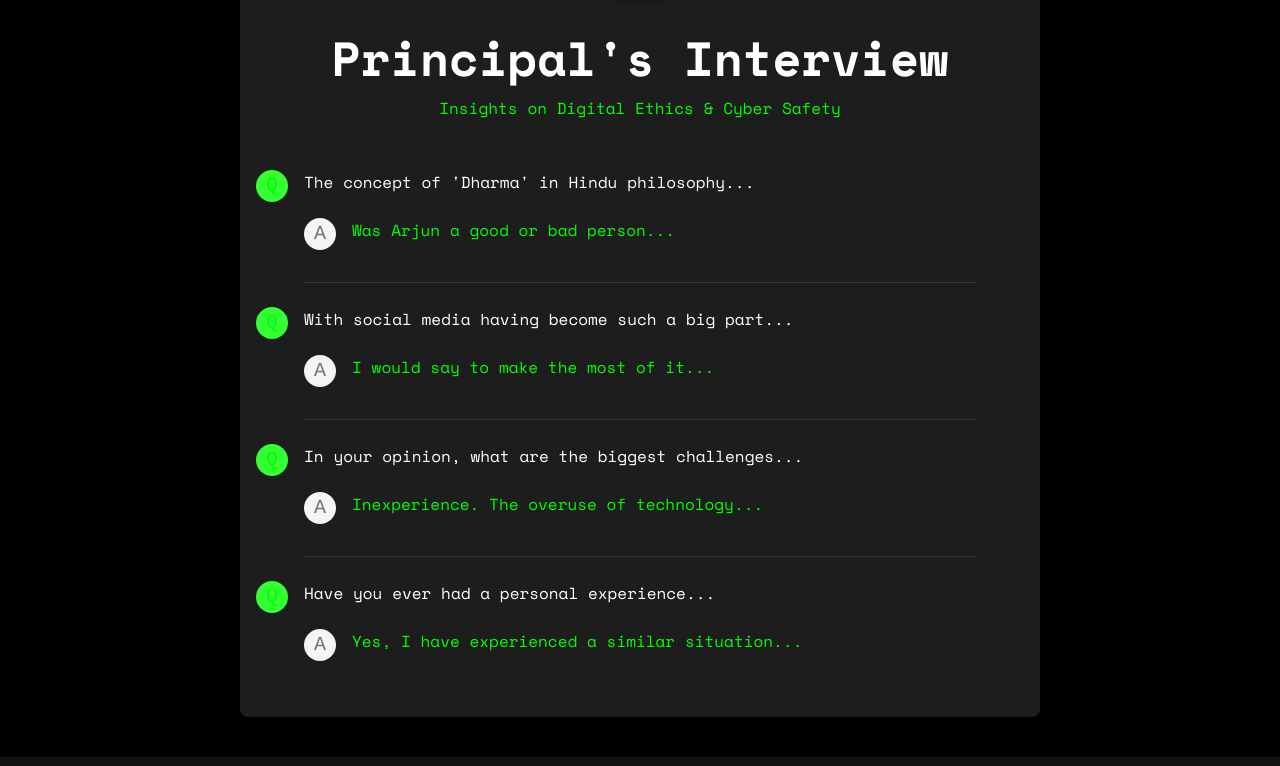
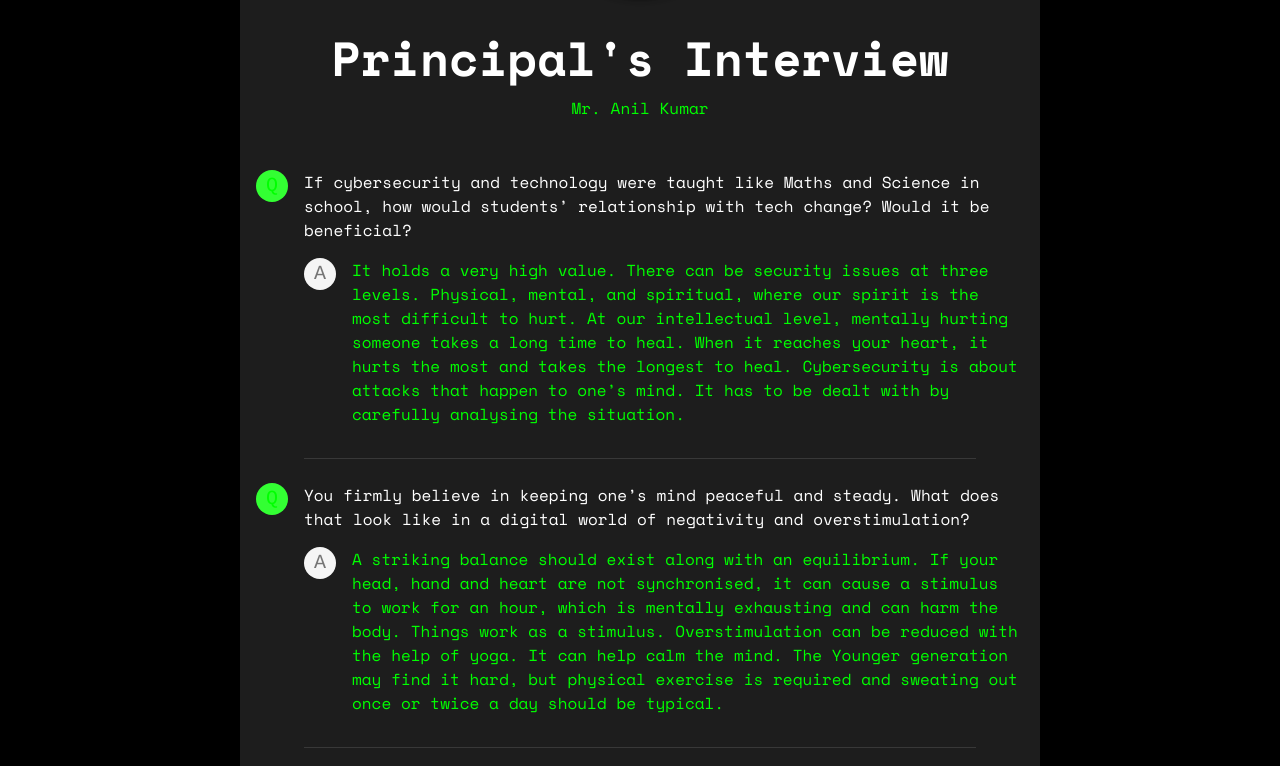
Before and after one commit to CyberX-club/cyber_x, a React (Create React App) app: page /principals-message in a window 1280 px wide. Shown: the part 314-1080 px from the top of the page. Built offline with nearby package versions, Linux system fonts and the light colour scheme; a web font is replaced by a local one.

Commit message:
Updated Site with new interviews

```diff
--- a/src/InterviewEntry.js
+++ b/src/InterviewEntry.js
@@ -152,57 +152,83 @@ export default InterviewEntry;
 
 
 
-// Example data objects
-export const interviewData = {
+// Bro who keeps using AI ;-;
+export const PrincipalInterview_volume2 = {
   title: "Principal's Interview",
-  subtitle: "Insights on Digital Ethics & Cyber Safety",
+  subtitle: "Mr. Anil Kumar",
   imageSrc: "/path/to/principal-image.jpg",
   questions: [
-    "The concept of 'Dharma' in Hindu philosophy...",
-    "With social media having become such a big part...",
-    "In your opinion, what are the biggest challenges...",
-    "Have you ever had a personal experience..."
+    "If cybersecurity and technology were taught like Maths and Science in school, how would students’ relationship with tech change? Would it be beneficial?",
+    "You firmly believe in keeping one’s mind peaceful and steady. What does that look like in a digital world of negativity and overstimulation?",
+    "Given how much technology has advanced, was there a specific incident or breakthrough that made you realise how crucial Cybersecurity is in education?",
+    "Cyberbullying has become increasingly common among students with the rise of social media and smartphone use. How does our school help students suffering from this, and what could be done to make a safe digital space rooted in our values of empathy?",
+    "The idea of 'Dharma' aligns closely with our school's motto, 'Service Before Self.' How do you plan to integrate technology into the school while addressing the potential risks and challenges it brings?"
   ],
   answers: [
-    "Was Arjun a good or bad person...",
-    "I would say to make the most of it...",
-    "Inexperience. The overuse of technology...",
-    "Yes, I have experienced a similar situation..."
+    "It holds a very high value. There can be security issues at three levels. Physical, mental, and spiritual, where our spirit is the most difficult to hurt. At our intellectual level, mentally hurting someone takes a long time to heal. When it reaches your heart, it hurts the most and takes the longest to heal. Cybersecurity is about attacks that happen to one’s mind. It has to be dealt with by carefully analysing the situation. ",
+    "A striking balance should exist along with an equilibrium. If your head, hand and heart are not synchronised, it can cause a stimulus to work for an hour, which is mentally exhausting and can harm the body. Things work as a stimulus. Overstimulation can be reduced with the help of yoga. It can help calm the mind. The Younger generation may find it hard, but physical exercise is required and sweating out once or twice a day should be typical.",
+    " I am a fan of technology, and I am cautious. It depends on how one differentiates between what is good technology and what is not good technology. It is best to show adversity in good technology.  Getting too into it can lead to bad outcomes in the sense of being for the better or for the worse. Thus, it should be taught in school, but at a limited rate, and one must also train one's mind to absorb its positive aspects.",
+    "The keyword is “bullying.” Regardless of the situation, anyone with this mindset can do it to others. Technology accelerates this behaviour. It aligns with the concept of bullying. Cyberbullying provides insight into its triggers. Thoughts lead to words, which lead to actions, and repeated actions form habits. Further, overstimulation can lead to toxicity. We must help children’s mental spaces, as they can be harmed. Instant gratification is given. I don’t use social media, but I do use the basic modes of communication.",
+    "Aligning technology with the motto ‘service before self’. Two intelligent minds put together definitely make a better one. Closely knit processes, provided that they work according to our goals, and if technology binds them, they can work. People with disabilities depend greatly on technology as it mobilises and provides a structure. Which helps bring out their potential and incorporates it for the betterment of the country. And if it happens in such a manner, I feel that it will be a beautiful result; it will help people aim for the best in themselves and work towards a brighter future."
   ]
 };
 
-export const vpcInterviewData = {
+export const VPInterview_NM_volume2 = {
   title: "Vice Principal's Interview",
-  subtitle: "Insights on Digital Ethics & Cyber Safety",
+  subtitle: "Mr. Naresh Miglani",
   imageSrc: "/path/to/principal-image.jpg",
   questions: [
-    "The concept of 'Dharma' in Hindu philosophy...",
-    "With social media having become such a big part...",
-    "In your opinion, what are the biggest challenges...",
-    "Have you ever had a personal experience..."
+    "How do you see AI and emerging technologies transforming how we teach and learn in the classroom?",
+    "How is our curriculum evolving to keep up with digital literacy and 21st-century skills?",
+    "Do you feel students rely too heavily on technology for answers? How do you promote independent thinking?",
+    "Have you faced resistance from faculty when implementing new tech? How did you navigate that?",
+    "What’s your vision for hybrid learning? Is it a temporary solution or a long-term feature?"
   ],
   answers: [
-    "Was Arjun a good or bad person...",
-    "I would say to make the most of it...",
-    "Inexperience. The overuse of technology...",
-    "Yes, I have experienced a similar situation..."
+    "AI has already begun personalising education. The future we hope for, where every student can get personalised education according to their needs, is not far. However, this future must be guided by ethical oversight and strong pedagogical intent to prevent the misuse of these technologies.",
+    "We’ve started integrating digital competencies in middle and senior grades—coding, digital collaboration tools, and basic cybersecurity awareness. However, there is still much more that needs to be done to shape our students for the future that is taking shape.",
+    "Yes, there used to be a tendency to 'Google' everything, even though this tendency has switched gears and focused more on different AI chatbots. We promote inquiry-based learning and emphasise source evaluation. Reflection journals and open-ended projects also encourage independent analysis.",
+    "Initially, yes. The key was sustained training and showing how tech saves time rather than adds work. Pilot groups and peer-support systems helped scale acceptance. Technology shapes the future; if students are not familiar with it, it will be a big negligence on our part.",
+    "Hybrid learning is here to stay. It allows flexibility, accommodates diverse learners, and builds digital fluency. The goal is to strike a balance, not replace physical classrooms. It is convenient, but as usual, too much can negatively impact anything."
   ]
 };
 
-export const vpCyberSecurityInterviewData = {
-  title: "Vice Principal's Cyber Security Interview",
-  subtitle: "Insights on Digital Ethics & Cyber Safety",
+export const VPInterview_AK_volume2 = {
+  title: "Vice Principal's Interview",
+  subtitle: "Mr. Anil Kathuria",
   imageSrc: "/path/to/principal-image.jpg",
   questions: [
-    "The concept of 'Dharma' in Hindu philosophy...",
-    "With social media having become such a big part...",
-    "In your opinion, what are the biggest challenges...",
-    "Have you ever had a personal experience..."
+    "Technology has become central to students' lives. How do you strike a balance between screen time and mental well-being?",
+    "What role does digital citizenship play in student development today?",
+    "Have you dealt with incidents involving the misuse of technology among students? How do you approach discipline in such cases?",
+    "In your opinion, how can teachers be more proactive in spotting signs of digital distress among students?",
+    "How do you see parental involvement evolving in the digital age of education?"
   ],
   answers: [
-    "Was Arjun a good or bad person...",
-    "I would say to make the most of it...",
-    "Inexperience. The overuse of technology...",
-    "Yes, I have experienced a similar situation..."
+    "We emphasise creating a healthy balance by integrating technology purposefully in the classroom while encouraging offline activities like physical exercise, creative arts, and social interaction. We educate students on managing screen time by setting limits and promoting mindfulness practices to support their mental well-being because it is about using technology as a tool for learning, not as a substitute for real-life experiences.",
+    "Digital citizenship plays a crucial role in student development by teaching them how to navigate the online world responsibly and ethically. It helps students understand the importance of respecting others online, protecting their privacy, and using technology safely. Digital citizenship is as important as physical citizenship in today's modern era.",
+    "Yes, unfortunately. Our approach is restorative rather than punitive—we use it as a teachable moment. Counselling, parent involvement, and empathy-building activities are different steps that we incorporate to ensure that the student learns from his mistakes and becomes a better person in the digital world.",
+    "Training is essential. Subtle behaviour changes, withdrawal from peers, or over-attachment to devices are signs of the overuse or misuse of devices and technology. Regular teacher-student check-ins help uncover these signs and help us build a better relationship with the student,  allowing us to help him keep a healthier life, physically and digitally.",
+    "It’s more critical than ever. We host digital parenting workshops and offer tools to monitor online activity while respecting privacy. Parents and schools must act as partners in keeping the future generation in a safe, but not unaware, environment."
   ]
 };
+
+export const VPInterview_MK_volume2 = {
+  title: "Vice Principal's Interview",
+  subtitle: "Mr. Mukesh Kumar",
+  imageSrc: "/path/to/principal-image.jpg",
+  questions: [
+    "Our school stores much data about students and faculty members. What current contingencies are in place to protect student and staff data? And what, in your opinion, could be improved?",
+    "Have you or the school experienced any malicious attacks online? How devastating was it, and how did you deal with it?",
+    "We have seen a sharp increase in cybercrime. We should be cautious with our digital footprint to protect ourselves as much as possible, but we should also not be afraid to express ourselves online. In your opinion, where should the line be drawn?",
+    "Looking back, what’s one tech initiative or project you feel proud to Have you been part of, especially in a school setting?",
+    "You are very involved and in love with tech. If you had to choose one moment of technological transformation in your career, what would it be and why?"
+  ],
+  answers: [
+    "Cybersecurity is crucial. Everything is moving towards the digital side. We can face the consequences if we are cyber-aware and remain innocent. An individual can go through many things, such as money and personal information loss. Anything can happen. Therefore, security is crucial.",
+    "As far as the students, faculty, and fees data is concerned, it is well secured and is mainly cloud-based, safeguarded with all precautionary measures considered. There have been a few minor attacks on the Gmail accounts of the schools, but we have been securing them easily, and we have put a lot of filters in place that are not directly related to ERPS.",
+    "Cybercrime is a serious issue that requires our attention. We should be cautious and not afraid. Only trusted groups should receive information about our travels and photos. Physical presence is more important than virtual presence, as we don’t know who we deal with. We must protect our family and surroundings. Spreading awareness is crucial. Checking in at hotels or airports can happen anywhere, and posting information on social media can be tracked and used against us. Public footprints should be limited. We should control what we say and do online and secure it. Deleting information doesn’t erase it; it transfers to the Internet Archive and remains forever. We can bypass government-controlled measures on their devices if we hack. We should spread awareness about cybersecurity to assess and protect against any threat. We should also inform our elders not to share personal information. Well-propagated technology is essential for cybersecurity. If you know anything about cybersecurity, please spread the word.",
+    "Google was very revolutionary.  It grew from a straightforward search engine to a powerful cloud. Nothing grew as much as he saw the growth. Since then, for over 2 decades, Google has never stopped growing and has become an integral part of our lives. I am intrigued by what kind of future awaits us, especially since technology will play a crucial role.",
+    "With the introduction of Google, the world started moving to a different sphere. Before that, there was Hotmail. So, one of the students invited me to Google. At that time, it was not allowed for the public. One and a half months after Gmail was introduced, it grew from a straightforward search engine to a powerful cloud. Nothing has grown as much as Google, and it will help us see our future."
+  ]
+};
```
Also changed, not shown: src/MyRoutes.js (+8 -6 lines).
